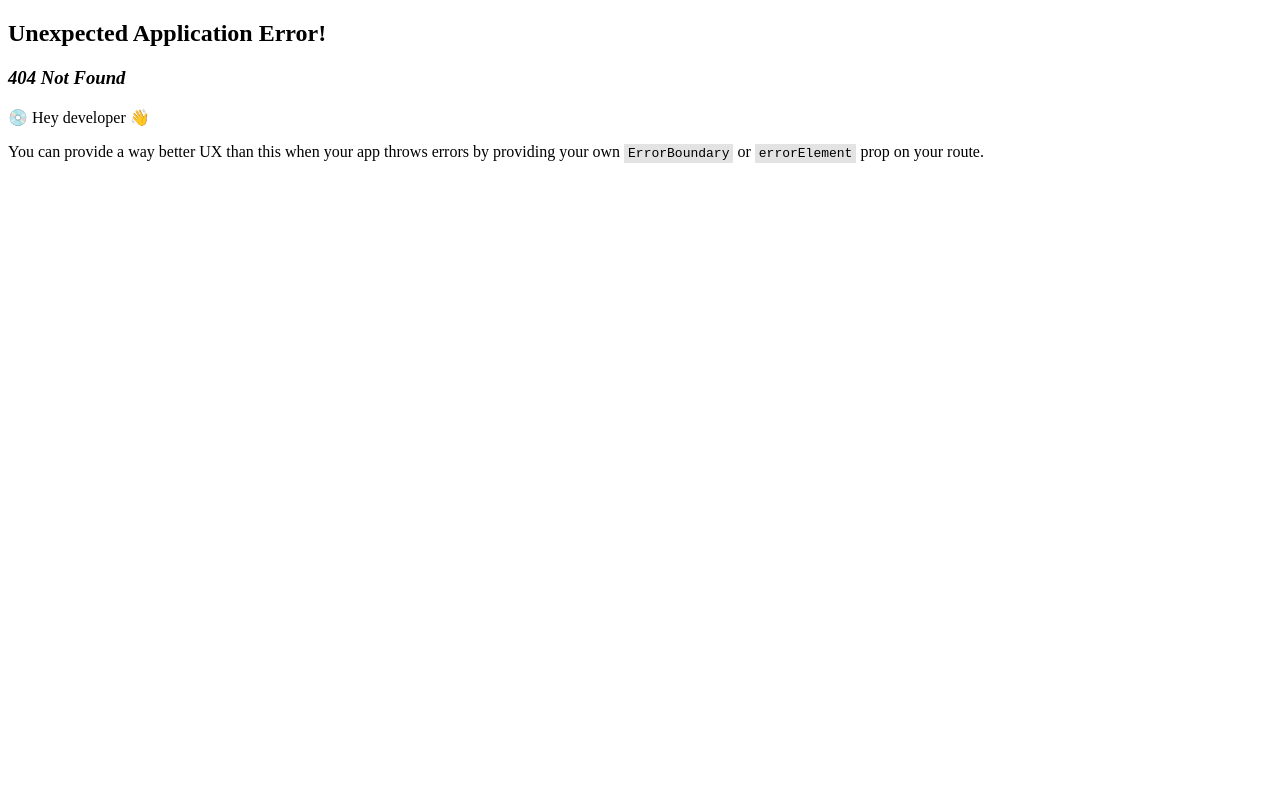
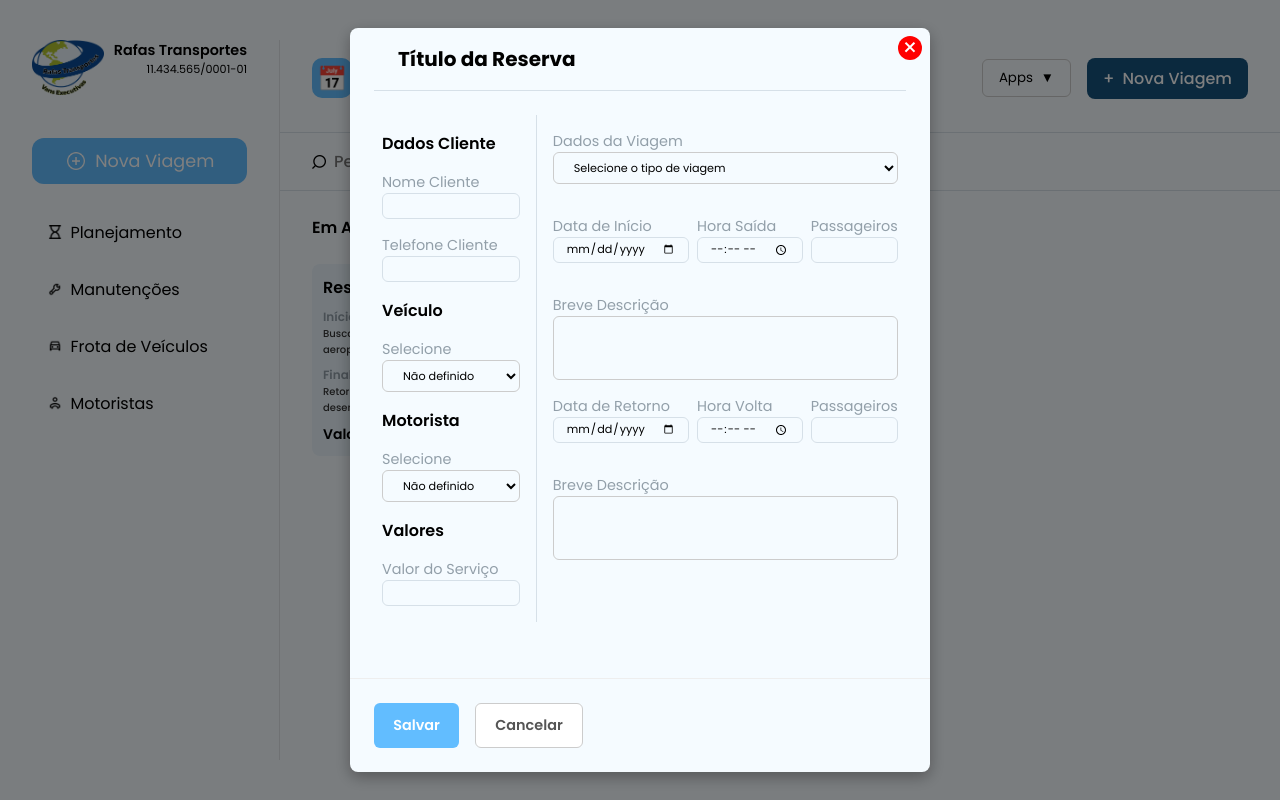
Before and after one commit to rafalves106/rafas-transportes-app, a React (Vite) app: page /novo in a window 1280 px wide. Before the commit this address had no page. Built offline with nearby package versions, Linux system fonts and the light colour scheme.

Commit message:
feat(modal): Adiciona modal global e formulário para nova viagem

```diff
--- a/src/App.tsx
+++ b/src/App.tsx
@@ -36,7 +36,13 @@ function App() {
       icon: "📅",
       title: "Planejamento",
       novoLabel: "Nova Viagem",
-      novoPath: "/planejamento/novo",
+      novoPath: "/novo",
+    },
+    "/novo": {
+      icon: "📅",
+      title: "Planejamento",
+      novoLabel: "Nova Viagem",
+      novoPath: "/novo",
     },
     "/manutencoes": {
       icon: "🔧",
--- /dev/null
+++ b/src/components/ModalGlobal.tsx
@@ -0,0 +1,142 @@
+import { useEffect } from "react";
+import styled from "styled-components";
+import React from "react";
+
+interface ModalGlobalProps {
+  title: string;
+  onClose: () => void;
+  children: React.ReactNode;
+  formId: string;
+}
+
+const Backdrop = styled.div`
+  position: fixed;
+  top: 0;
+  left: 0;
+  width: 100%;
+  height: 100%;
+  background-color: rgba(0, 0, 0, 0.5);
+  display: flex;
+  justify-content: center;
+  align-items: center;
+  z-index: 100;
+`;
+
+const ModalContainer = styled.div`
+  position: relative;
+  background: var(--cor-de-fundo);
+  border-radius: 8px;
+  box-shadow: 0 5px 15px rgba(0, 0, 0, 0.3);
+  width: 90%;
+  max-width: 580px;
+  overflow: hidden;
+`;
+
+const ModalHeader = styled.header`
+  margin: 0 1.5rem;
+  padding: 1rem 1.5rem;
+  border-bottom: 1px solid var(--cor-bordas);
+  display: flex;
+  justify-content: space-between;
+  align-items: center;
+
+  h2 {
+    margin: 0;
+    font-size: 1.25rem;
+  }
+`;
+
+const CloseButton = styled.button`
+  position: absolute;
+  right: 0.5rem;
+  top: 0.5rem;
+  display: flex;
+  align-items: center;
+  justify-content: center;
+  background: red;
+  border-radius: 18px;
+  width: 24px;
+  height: 24px;
+  border: none;
+  font-size: 1.5rem;
+  cursor: pointer;
+  color: white;
+  font-weight: 400;
+`;
+
+const ModalBody = styled.div`
+  padding: 1.5rem 2rem;
+`;
+
+const ModalFooter = styled.footer`
+  padding: 1.5rem;
+  border-top: 1px solid #eee;
+  display: flex;
+  justify-content: flex-start;
+  gap: 1rem;
+`;
+
+const BotaoAcao = styled.button`
+  display: flex;
+  align-items: center;
+  gap: 0.5rem;
+  padding: 0.7rem 1.2rem;
+  border-radius: 6px;
+  cursor: pointer;
+  font-weight: 600;
+  font-size: 0.9rem;
+  transition: filter 0.2s ease-in-out;
+
+  &:hover {
+    filter: brightness(1.1);
+  }
+`;
+
+const SalvarButton = styled(BotaoAcao)`
+  background-color: var(--cor-primaria);
+  color: white;
+  border: none;
+`;
+
+const CancelarButton = styled(BotaoAcao)`
+  background-color: white;
+  color: #555;
+  border: 1px solid #ccc;
+`;
+
+export function ModalGlobal({
+  title,
+  children,
+  onClose,
+  formId,
+}: ModalGlobalProps) {
+  useEffect(() => {
+    const handleEsc = (event: KeyboardEvent) => {
+      if (event.key === "Escape") onClose();
+    };
+    window.addEventListener("keydown", handleEsc);
+    return () => window.removeEventListener("keydown", handleEsc);
+  }, [onClose]);
+
+  return (
+    <Backdrop onClick={onClose}>
+      <ModalContainer onClick={(e) => e.stopPropagation()}>
+        <ModalHeader>
+          <h2>{title}</h2>
+          <CloseButton onClick={onClose}>&times;</CloseButton>
+        </ModalHeader>
+
+        <ModalBody>{children}</ModalBody>
+
+        <ModalFooter>
+          <SalvarButton type="submit" form={formId}>
+            Salvar
+          </SalvarButton>
+          <CancelarButton type="button" onClick={onClose}>
+            Cancelar
+          </CancelarButton>
+        </ModalFooter>
+      </ModalContainer>
+    </Backdrop>
+  );
+}
--- /dev/null
+++ b/src/pages/Planejamento/components/FormNovaViagem.tsx
@@ -0,0 +1,191 @@
+import React, { useState } from "react";
+import styled from "styled-components";
+
+const FormContainer = styled.form``;
+
+const FormGrid = styled.div`
+  display: grid;
+  grid-template-columns: 30% 70%;
+`;
+
+const FormSectionSide = styled.div`
+  display: flex;
+  flex-direction: column;
+  padding-top: 1rem;
+  padding-right: 1rem;
+  margin-bottom: 2rem;
+  border-right: 1px solid var(--cor-bordas);
+`;
+
+const FormSection = styled.div`
+  padding-top: 1rem;
+  padding-left: 1rem;
+  display: flex;
+  flex-direction: column;
+  gap: 1rem;
+`;
+
+const SectionTitle = styled.h3`
+  font-size: 1rem;
+  color: var(--cor-titulos);
+  font-weight: 600;
+  margin-bottom: 1rem;
+`;
+
+const InputGroup = styled.div`
+  display: flex;
+  flex-direction: column;
+`;
+
+const InputRow = styled.div`
+  display: grid;
+  grid-template-columns: 1fr 1fr 1fr;
+  gap: 0.5rem;
+`;
+
+const Label = styled.label`
+  font-weight: 400;
+  font-size: 0.9rem;
+  color: var(--cor-titulos-secundaria);
+`;
+
+const Input = styled.input`
+  width: 100%;
+  font-size: 0.7rem;
+  height: 1rem;
+  padding: 0.75rem;
+  border: 1px solid var(--cor-bordas);
+  background-color: var(--cor-de-fundo);
+  border-radius: 6px;
+  margin-bottom: 1rem;
+`;
+
+const Select = styled.select`
+  margin-bottom: 1rem;
+  width: 100%;
+  font-size: 0.7rem;
+  height: 2rem;
+  padding-left: 1rem;
+  border: 1px solid #ccc;
+  border-radius: 6px;
+  background-color: var(--cor-de-fundo);
+`;
+
+const Textarea = styled.textarea`
+  width: 100%;
+  padding: 0.75rem;
+  border: 1px solid #ccc;
+  border-radius: 6px;
+  font-size: 0.7rem;
+  height: 4rem;
+  min-height: 4rem;
+  resize: none;
+  background-color: var(--cor-de-fundo);
+`;
+
+export function FormNovaViagem() {
+  const [nomeCliente, setNomeCliente] = useState("");
+
+  const handleSubmit = (event: React.FormEvent) => {
+    event.preventDefault();
+    console.log("Formulário enviado!");
+  };
+
+  return (
+    <FormContainer id="form-nova-viagem" onSubmit={handleSubmit}>
+      <FormGrid>
+        <FormSectionSide>
+          <InputGroup>
+            <SectionTitle>Dados Cliente</SectionTitle>
+            <Label htmlFor="nome-cliente">Nome Cliente</Label>
+            <Input
+              id="nome-cliente"
+              type="text"
+              value={nomeCliente}
+              onChange={(e) => setNomeCliente(e.target.value)}
+            />
+          </InputGroup>
+          <InputGroup>
+            <Label htmlFor="telefone-cliente">Telefone Cliente</Label>
+            <Input id="telefone-cliente" type="text" />
+          </InputGroup>
+
+          <InputGroup>
+            <SectionTitle>Veículo</SectionTitle>
+            <Label htmlFor="veiculo">Selecione</Label>
+            <Select id="veiculo">
+              <option>Não definido</option>
+              <option>Sprinter 416</option>
+            </Select>
+          </InputGroup>
+
+          <InputGroup>
+            <SectionTitle>Motorista</SectionTitle>
+            <Label htmlFor="motorista">Selecione</Label>
+            <Select id="motorista">
+              <option>Não definido</option>
+              <option>Robson Almeida</option>
+            </Select>
+          </InputGroup>
+
+          <InputGroup>
+            <SectionTitle>Valores</SectionTitle>
+            <Label htmlFor="valor">Valor do Serviço</Label>
+            <Input id="valor" type="text" />
+          </InputGroup>
+        </FormSectionSide>
+
+        <FormSection>
+          <InputGroup>
+            <Label htmlFor="tipo-viagem">Dados da Viagem</Label>
+            <Select id="tipo-viagem">
+              <option>Selecione o tipo de viagem</option>
+              <option>Fretamento Aeroporto Confins</option>
+              <option>Viagem Ida e Volta dentro de MG - DER/MG</option>
+              <option>Viagem Ida e Volta fora de MG - ANTT</option>
+              <option>Rota de Colaboradores</option>
+            </Select>
+          </InputGroup>
+
+          <InputRow>
+            <InputGroup>
+              <Label htmlFor="data-inicio">Data de Início</Label>
+              <Input id="data-inicio" type="date" />
+            </InputGroup>
+            <InputGroup>
+              <Label htmlFor="horario-saida">Hora Saída</Label>
+              <Input id="horario-saida" type="time" />
+            </InputGroup>
+            <InputGroup>
+              <Label htmlFor="passageiros-ida">Passageiros</Label>
+              <Input id="passageiros-ida" type="number" />
+            </InputGroup>
+          </InputRow>
+          <InputGroup>
+            <Label htmlFor="desc-ida">Breve Descrição</Label>
+            <Textarea id="desc-ida" />
+          </InputGroup>
+
+          <InputRow>
+            <InputGroup>
+              <Label htmlFor="data-retorno">Data de Retorno</Label>
+              <Input id="data-retorno" type="date" />
+            </InputGroup>
+            <InputGroup>
+              <Label htmlFor="horario-volta">Hora Volta</Label>
+              <Input id="horario-volta" type="time" />
+            </InputGroup>
+            <InputGroup>
+              <Label htmlFor="passageiros-volta">Passageiros</Label>
+              <Input id="passageiros-volta" type="number" />
+            </InputGroup>
+          </InputRow>
+          <InputGroup>
+            <Label htmlFor="desc-volta">Breve Descrição</Label>
+            <Textarea id="desc-volta" />
+          </InputGroup>
+        </FormSection>
+      </FormGrid>
+    </FormContainer>
+  );
+}
--- a/src/pages/PlanejamentoPage.tsx
+++ b/src/pages/PlanejamentoPage.tsx
@@ -3,10 +3,15 @@ import { useState } from "react";
 import { tripsData, type Trip } from "../data/TripsData";
 
 import { FiltroGlobal, type Filtro } from "../components/FiltroGlobal";
+import { ModalGlobal } from "../components/ModalGlobal";
+import { useOutlet, useNavigate } from "react-router-dom";
 
 export function PlanejamentoPage() {
   const [filtroAtivo, setFiltroAtivo] = useState("em_andamento");
   const [termoBusca, setTermoBusca] = useState("");
+
+  const outlet = useOutlet();
+  const navigate = useNavigate();
 
   const filtrosPlanejamento: Filtro[] = [
     { id: "em_andamento", label: "Em Andamento" },
@@ -44,6 +49,16 @@ export function PlanejamentoPage() {
       />
 
       <ListaDeViagens viagens={viagensFiltradas} />
+
+      {outlet && (
+        <ModalGlobal
+          title="Título da Reserva"
+          onClose={() => navigate("/")}
+          formId="form-nova-viagem"
+        >
+          {outlet}
+        </ModalGlobal>
+      )}
     </div>
   );
 }
--- a/tsconfig.node.json
+++ b/tsconfig.node.json
@@ -17,7 +17,6 @@
     "strict": true,
     "noUnusedLocals": true,
     "noUnusedParameters": true,
-    "erasableSyntaxOnly": true,
     "noFallthroughCasesInSwitch": true,
     "noUncheckedSideEffectImports": true
   },
```
Also changed, not shown: src/main.tsx (+7 -0 lines).
